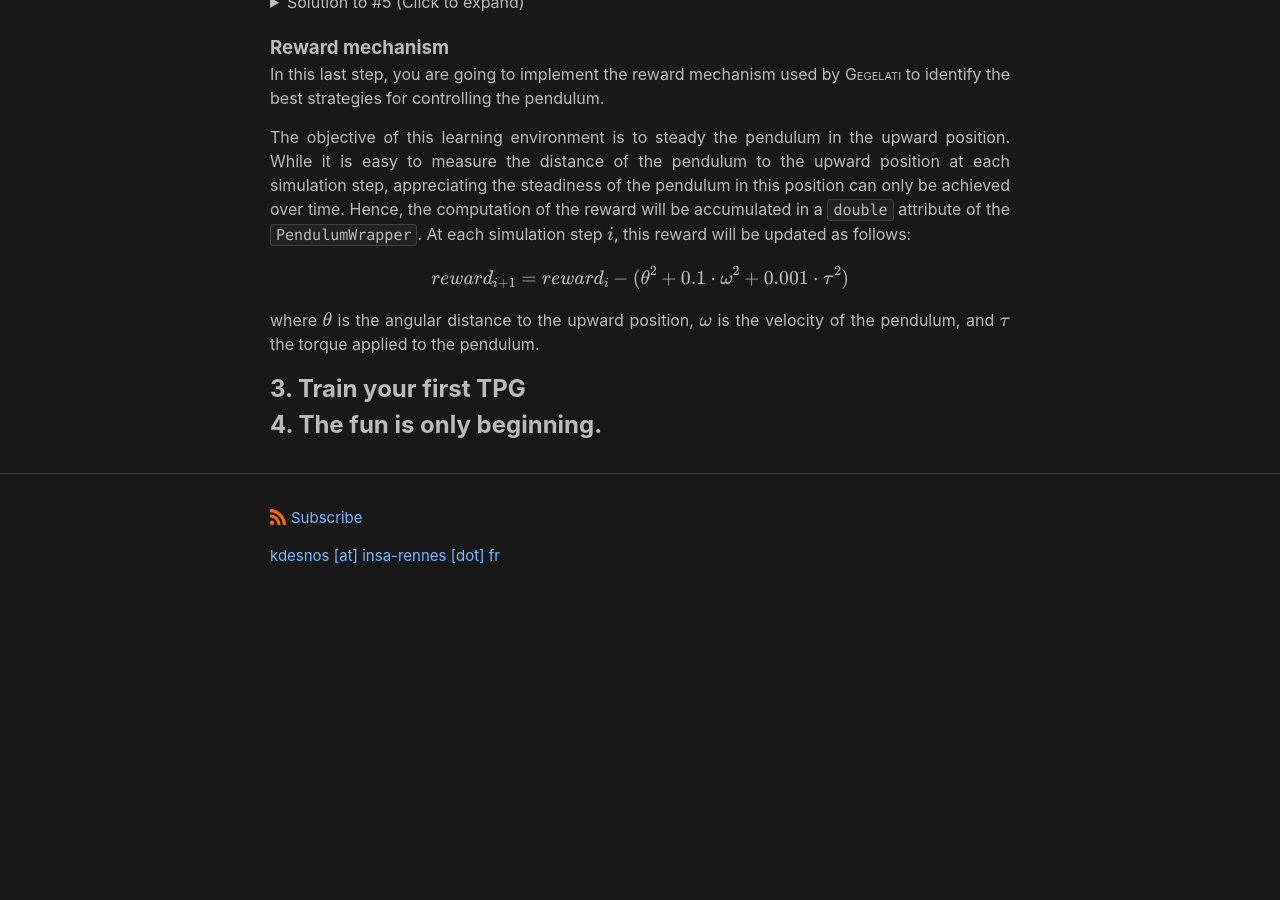
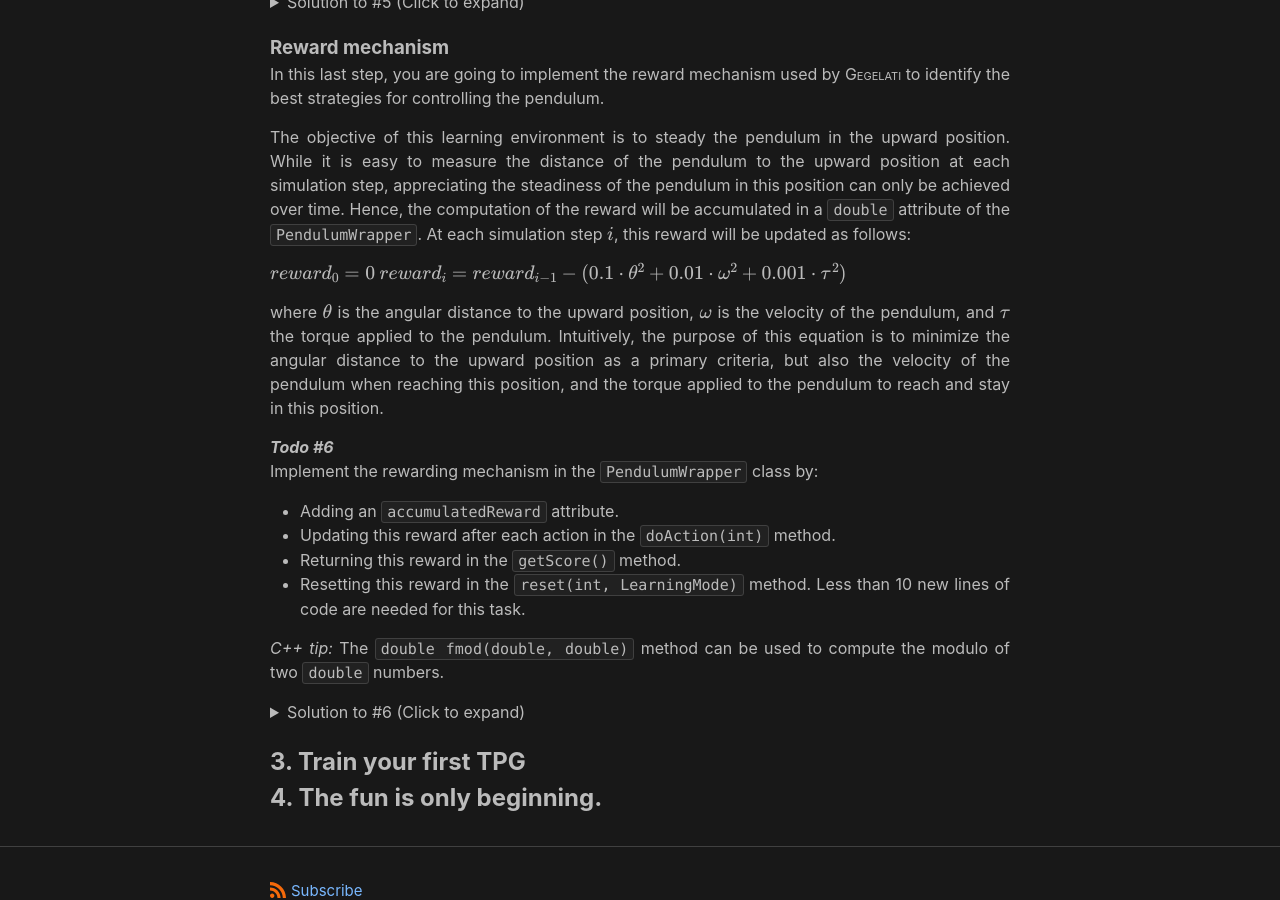
Before and after one commit to gegelati/gegelati-tutorial, a Jekyll site: the page built from docs/index.md, in a window 1280 px wide and 900 px high, scrolled down 5979 px. Built offline with Jekyll 4.4.1, drawn with Linux system fonts in a browser that asks for light colours; formulas are drawn with MathJax 3; before the commit the page ends 6606 px from its top, so only the background shows below that; some of the changed text lies outside the part shown.

Commit message:
(Pages) Reward Mechanism

````diff
--- a/docs/_layouts/default.html
+++ b/docs/_layouts/default.html
@@ -1,4 +1,5 @@
 <!DOCTYPE html>
+<!-->Math support from: https://zjuwhw.github.io/2017/06/04/MathJax.html</!-->
 <script type="text/x-mathjax-config">
 MathJax.Hub.Config({
   tex2jax: {
--- a/docs/index.md
+++ b/docs/index.md
@@ -42,7 +42,7 @@ To check if the CMake tool is already available on your workstation simply type
 cmake --version
 ```
 CMake version 3.12 or newer must be installed for this tutorial.
-{% details In case CMake is not installed follow the click here to display installation advice. (Click to expand) %}
+{% details In case CMake is not installed follow the click here to display installation advice. %}
 The latest version of CMake can be downloaded at the following URL: https://cmake.org/download/.
 For a simple installation, choose the binary version for windows.
 During the installation process, select the "ADD TO PATH FOR ALL USERS" option.
@@ -352,9 +352,65 @@ While it is easy to measure the distance of the pendulum to the upward position
 Hence, the computation of the reward will be accumulated in a `double` attribute of the `PendulumWrapper`.
 At each simulation step $i$, this reward will be updated as follows:
 
-$$reward_{i+1} = reward_{i} - (\theta^2 + 0.1 \cdot \omega^2 + 0.001\cdot \tau^2)$$
+$$ reward_{0} = 0 $$
+$$ reward_{i} = reward_{i-1} - (0.1 \cdot \theta^2 + 0.01 \cdot \omega^2 + 0.001\cdot \tau^2) $$
 
 where $\theta$ is the angular distance to the upward position, $\omega$ is the velocity of the pendulum, and $\tau$ the torque applied to the pendulum.
+Intuitively, the purpose of this equation is to minimize the angular distance to the upward position as a primary criteria, but also the velocity of the pendulum when reaching this position, and the torque applied to the pendulum to reach and stay in this position.
+
+#### Todo #6
+Implement the rewarding mechanism in the `PendulumWrapper` class by:
+* Adding an `accumulatedReward` attribute.
+* Updating this reward after each action in the `doAction(int)` method.
+* Returning this reward in the `getScore()` method.
+* Resetting this reward in the `reset(int, LearningMode)` method.
+Less than 10 new lines of code are needed for this task.
+
+_C++ tip:_ The `double fmod(double, double)` method can be used to compute the modulo of two `double` numbers.
+
+{% details Solution to #6 (Click to expand) %}
+
+```cpp
+/* pendulum_wrapper.h : After the PointerWrapper */
+	double accumulatedReward;
+```
+
+```cpp
+/* pendulum_wrapper.cpp */
+void PendulumWrapper::reset(size_t seed, Learn::LearningMode mode)
+{
+	this->pendulum.setAngle(M_PI);
+	this->pendulum.setVelocity(0.0);
+
+	this->accumulatedReward = 0.0;
+}
+
+void PendulumWrapper::doAction(uint64_t actionID)
+{
+	// Retrieve the torque corresponding to the ID
+	double torque = this->actions[actionID] * pendulum.MAX_TORQUE;
+
+	// Apply it to the pendulum
+	this->pendulum.applyTorque(torque);
+
+	// Get the angle value between -M_PI and M_PI (0 being the upward position)
+	double angle = fmod(this->pendulum.getAngle() + M_PI, 2.0 * M_PI) - M_PI;
+
+	// Compute a reward based on the angle to the upward position, the velocity and the torque.
+	// All three values should be minimized.
+	double reward = -(0.1f*(angle * angle) + 0.01f * (this->pendulum.getVelocity() * this->pendulum.getVelocity()) + 0.001f * (torque * torque));
+
+	// Accumulate the reward
+	accumulatedReward += reward;
+}
+
+double PendulumWrapper::getScore(void) const
+{
+	return accumulatedReward;
+}
+```
+
+{% enddetails %}
 
 ## 3. Train your first TPG
 
````
Also changed, not shown: other parts of docs/index.md (+2 -2 lines), 3 other files.
